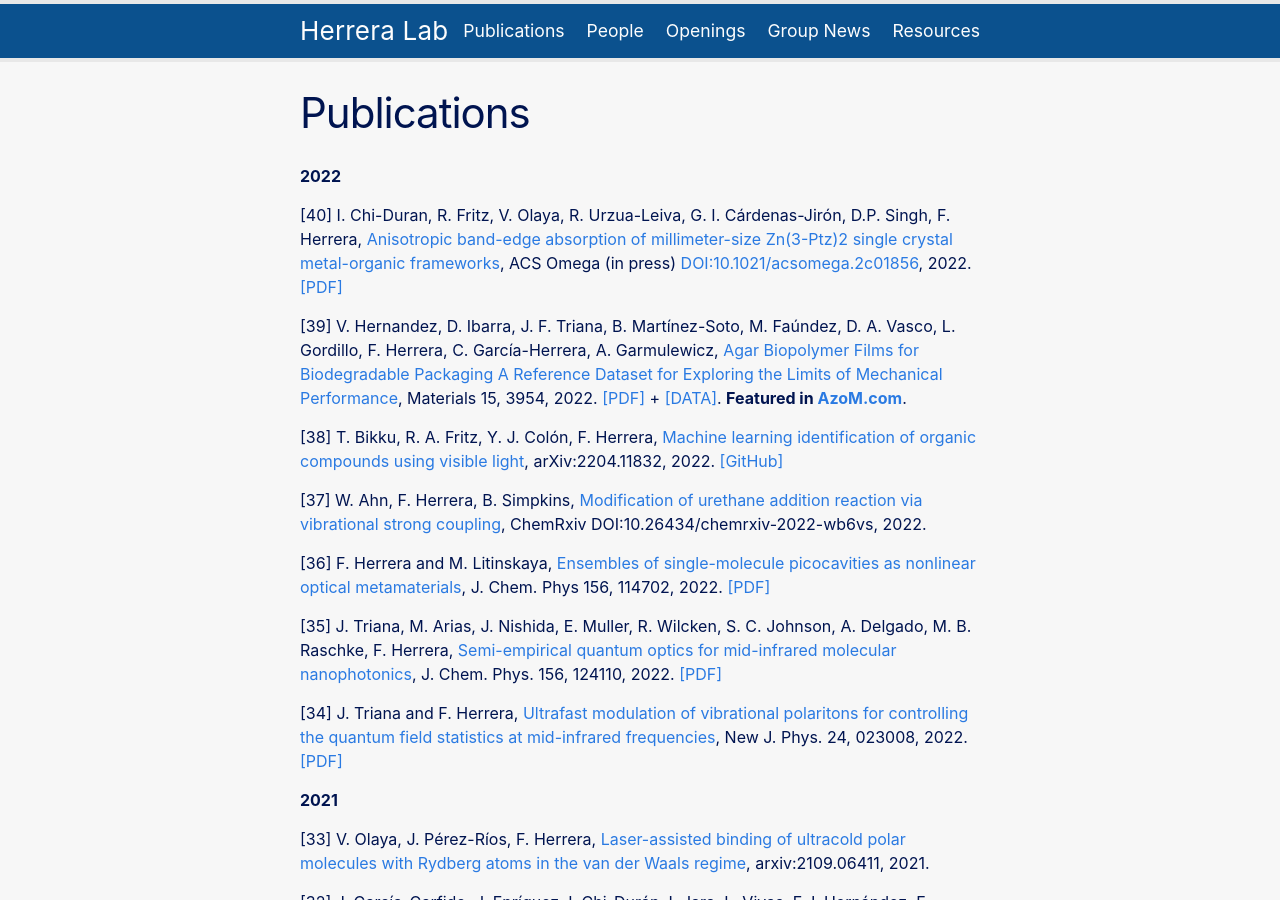
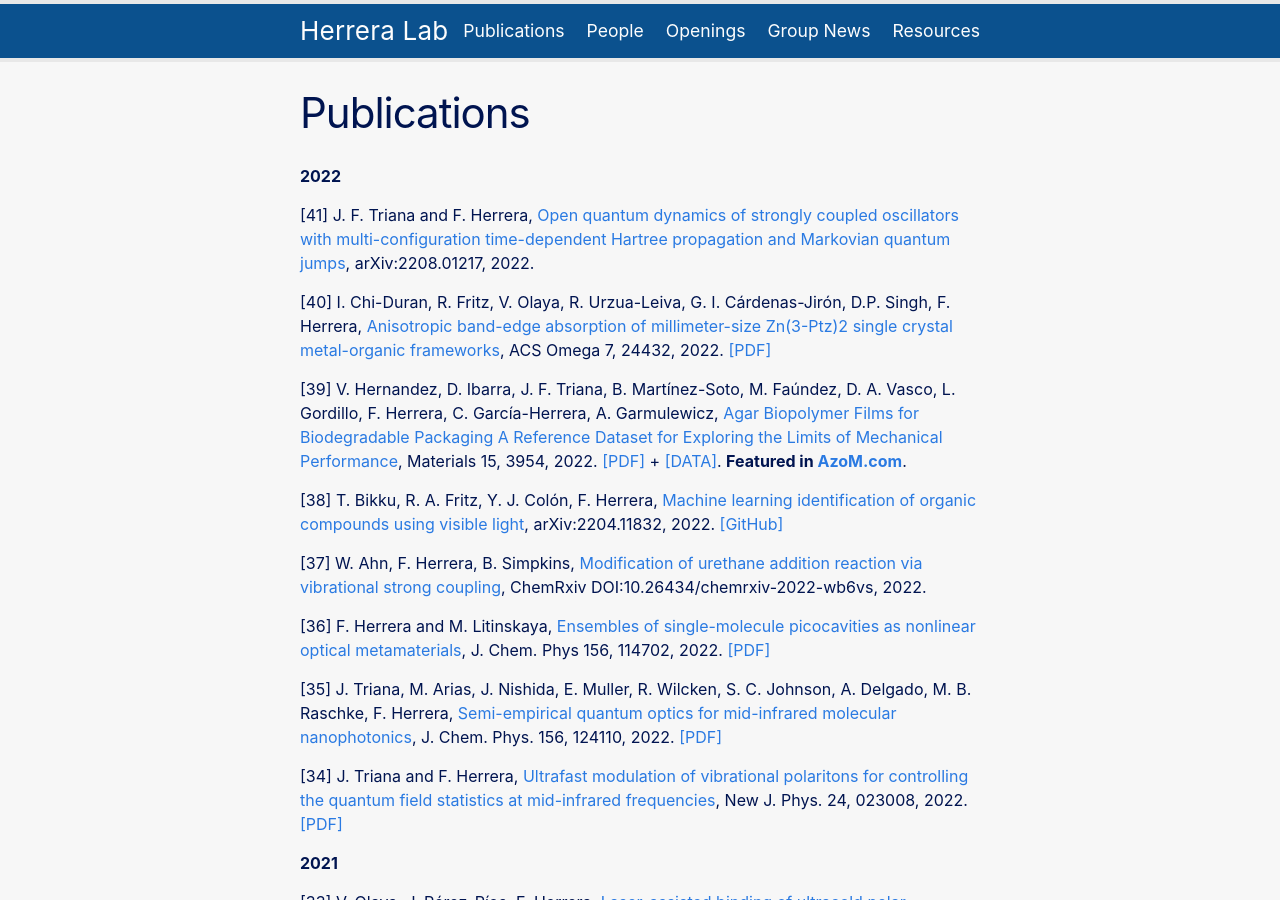
Before and after one commit to fherreralab/fherreralab.github.io, a Jekyll site: the page built from publications.md, in a window 1280 px wide and 900 px high. Built offline with Jekyll 4.4.1, drawn with Linux system fonts in a browser that asks for light colours.

Commit message:
added ref 41 and updated cv

```diff
--- a/publications.md
+++ b/publications.md
@@ -6,7 +6,9 @@ permalink: /publications/
 
 **2022**
 
-[40] I. Chi-Duran, R. Fritz, V. Olaya, R. Urzua-Leiva, G. I. Cárdenas-Jirón, D.P. Singh, F. Herrera, [Anisotropic band-edge absorption of millimeter-size Zn(3-Ptz)2 single crystal metal-organic frameworks](https://pubs.acs.org/doi/10.1021/acsomega.2c01856#), ACS Omega (in press) [DOI:10.1021/acsomega.2c01856](https://doi.org/10.1021/acsomega.2c01856), 2022. [[PDF]]({{ "/assets/papers/2022 Anisotropic Band-Edge Absorption of Millimeter-Sized Zn(3-ptz)2 Single-Crystal Metal−Organic Frameworks.pdf" | absolute_url}})
+[41] J. F. Triana and F. Herrera, [Open quantum dynamics of strongly coupled oscillators with multi-configuration time-dependent Hartree propagation and Markovian quantum jumps](https://arxiv.org/abs/2208.01217), arXiv:2208.01217, 2022.
+
+[40] I. Chi-Duran, R. Fritz, V. Olaya, R. Urzua-Leiva, G. I. Cárdenas-Jirón, D.P. Singh, F. Herrera, [Anisotropic band-edge absorption of millimeter-size Zn(3-Ptz)2 single crystal metal-organic frameworks](https://pubs.acs.org/doi/10.1021/acsomega.2c01856#), ACS Omega 7, 24432, 2022. [[PDF]]({{ "/assets/papers/2022 Anisotropic Band-Edge Absorption of Millimeter-Sized Zn(3-ptz)2 Single-Crystal Metal−Organic Frameworks.pdf" | absolute_url}})
 
 
 [39] V. Hernandez, D. Ibarra, J. F. Triana, B. Martínez-Soto, M. Faúndez, D. A. Vasco, L. Gordillo, F. Herrera, C. García-Herrera, A. Garmulewicz, [Agar Biopolymer Films for Biodegradable Packaging A Reference Dataset for Exploring the Limits of Mechanical Performance](https://doi.org/10.3390/ma15113954), Materials 15, 3954, 2022. [[PDF]]({{ "/assets/papers/2022 Agar Biopolymer Films for Biodegradable Packaging A Reference Dataset for Exploring the Limits of Mechanical Performance.pdf" | absolute_url}}) + [[DATA]](https://data.mendeley.com/datasets/nyz4y58jbt). **Featured in [AzoM.com](https://www.azom.com/news.aspx?newsID=59250)**.
```
Also changed, not shown: about.md (+1 -1 lines), 3 other files.
